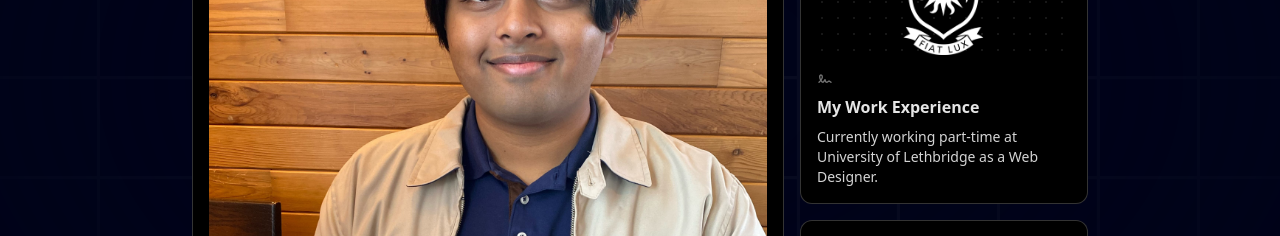
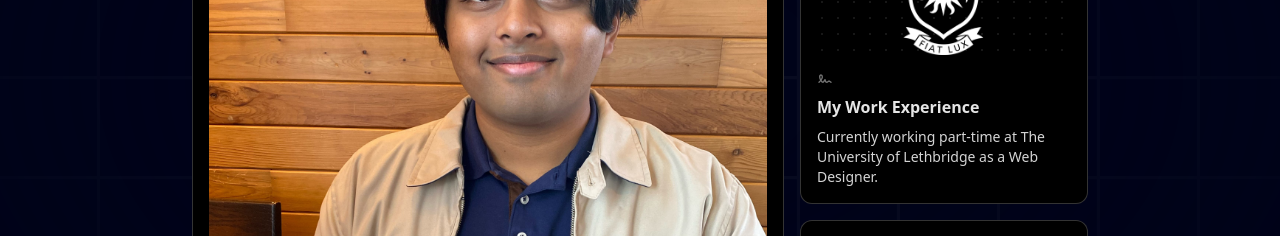
Before and after one commit to DibsTHEgreat/portfolio_2024, a Next.js app: page / in a window 1280 px wide. Shown: the part 1200-1436 px from the top of the page. Built offline with nearby package versions, Linux system fonts and the light colour scheme.

Commit message:
progress

```diff
--- a/components/BentoGridDemo.tsx
+++ b/components/BentoGridDemo.tsx
@@ -260,7 +260,7 @@ const items = [
     title: "My Work Experience",
     description: (
       <span className="text-sm">
-        Currently working part-time at University of Lethbridge as a Web Designer.
+        Currently working part-time at The University of Lethbridge as a Web Designer.
       </span>
     ),
     header: (
```
